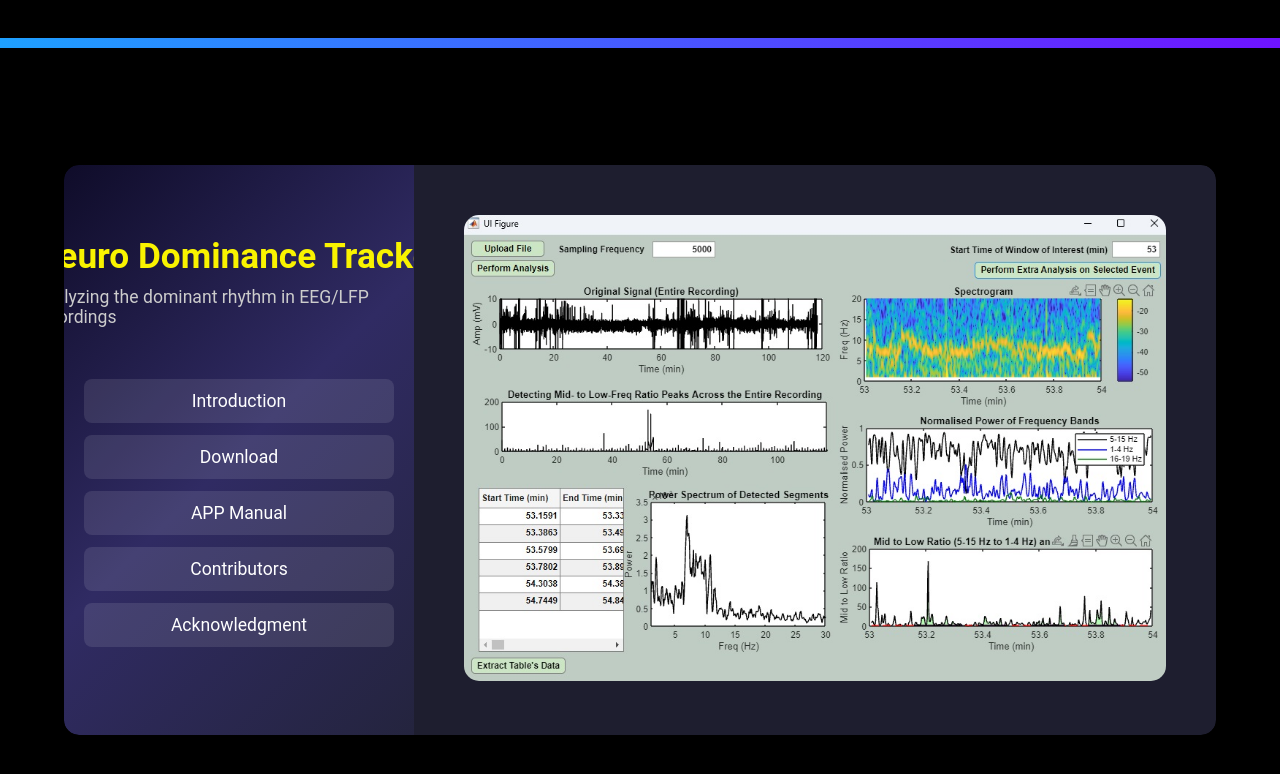
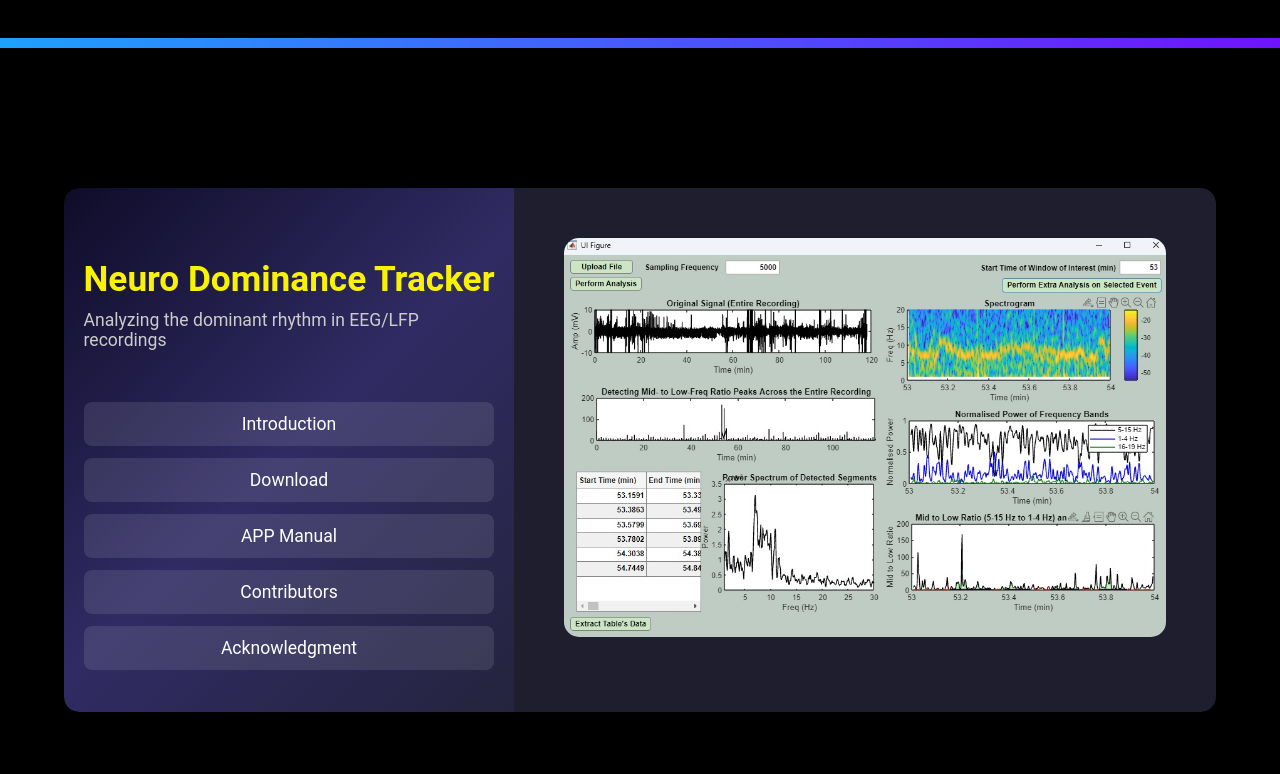
Before and after one commit to nbahador/NeuroDominanceTracker-Tool, a Jekyll site: the page built from index.md, in a window 1280 px wide. Shown: the top 774 px of the page. Built offline with Jekyll 4.4.1, drawn with Linux system fonts in a browser that asks for light colours.

Commit message:
Update default.html

```diff
--- a/_layouts/default.html
+++ b/_layouts/default.html
@@ -36,7 +36,7 @@
     }
 
     .sidebar {
-      width: 350px; /* Increase sidebar width to fit the title in one line */
+      width: 450px; /* Increase sidebar width to fit the title in one line */
       background: linear-gradient(135deg, #0f0c29, #302b63, #24243e);
       padding: 30px 20px;
       display: flex;
```
